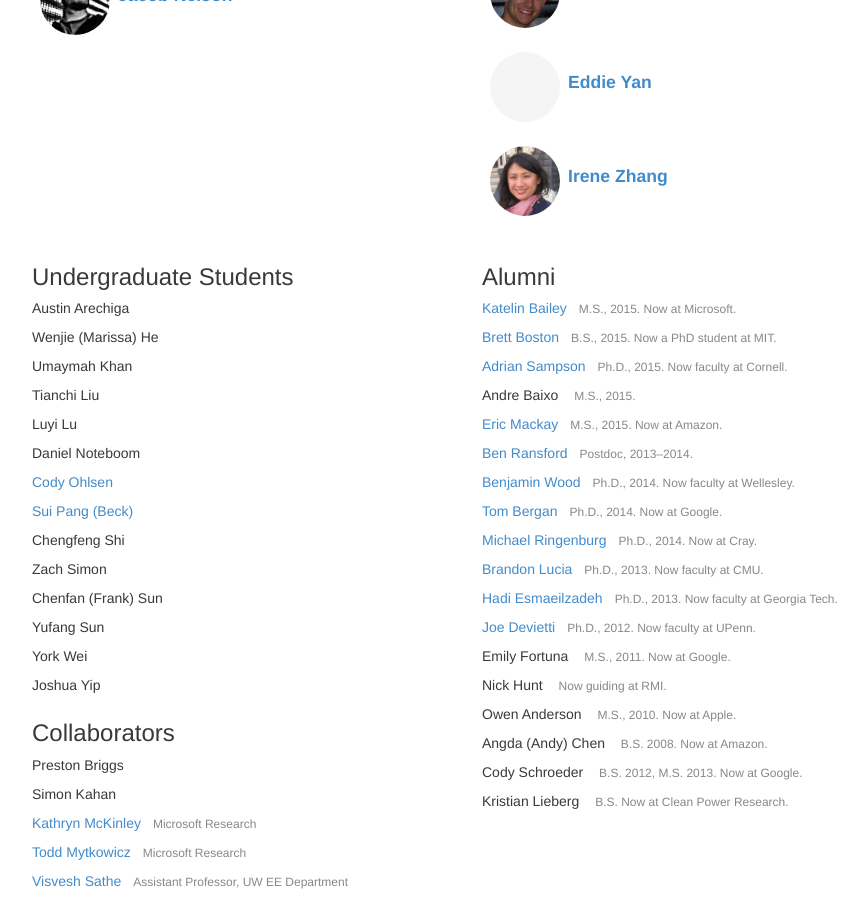
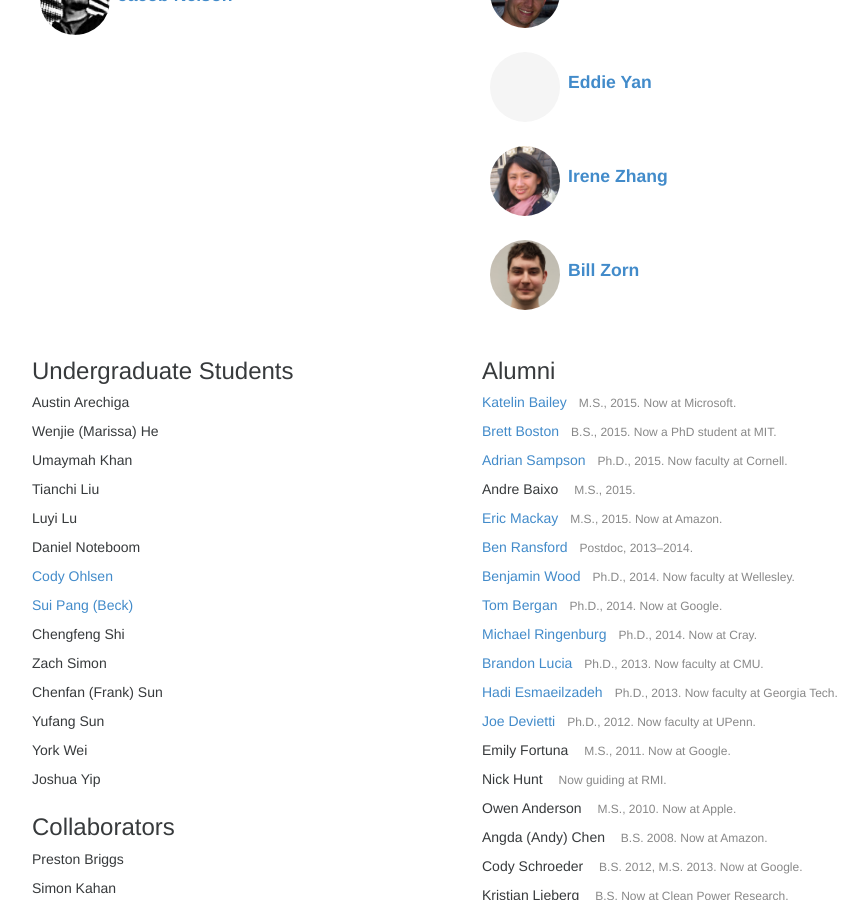
Before and after one commit to uwsampa/sampa-public, a Jekyll site: the page built from index.html, in a window 1280 px wide and 900 px high, scrolled down 2782 px. Shown: the whole window, without its empty margins (173-1041 px from the left). Built offline with Jekyll 4.4.1, drawn with Linux system fonts in a browser that asks for light colours; nearby versions of some CDN libraries; Markdown is read by kramdown in place of the engine named in the settings.

Commit message:
add bill

```diff
--- a/_data/people.yml
+++ b/_data/people.yml
@@ -159,7 +159,11 @@ iyzhang:
     role: grad
     image: /img/people/iyzhang.jpg
 
-
+billzorn:
+    display_name: "Bill Zorn"
+    webpage: "http://homes.cs.washington.edu/~billzorn/"
+    role: grad
+    image: /img/people/billzorn.jpg
 
 # Alums
 
```
Also changed, not shown: img/people/billzorn.jpg (added).
